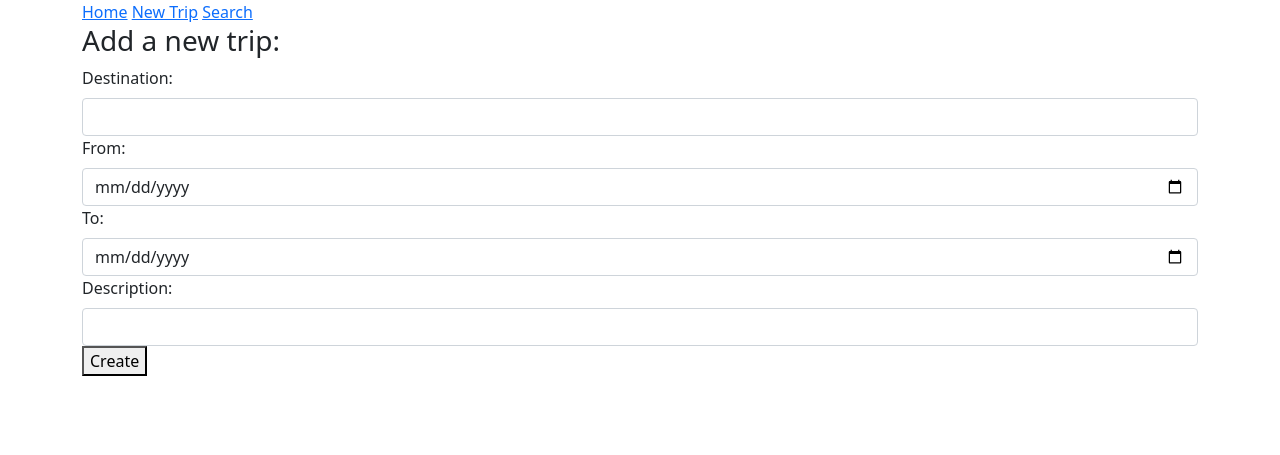
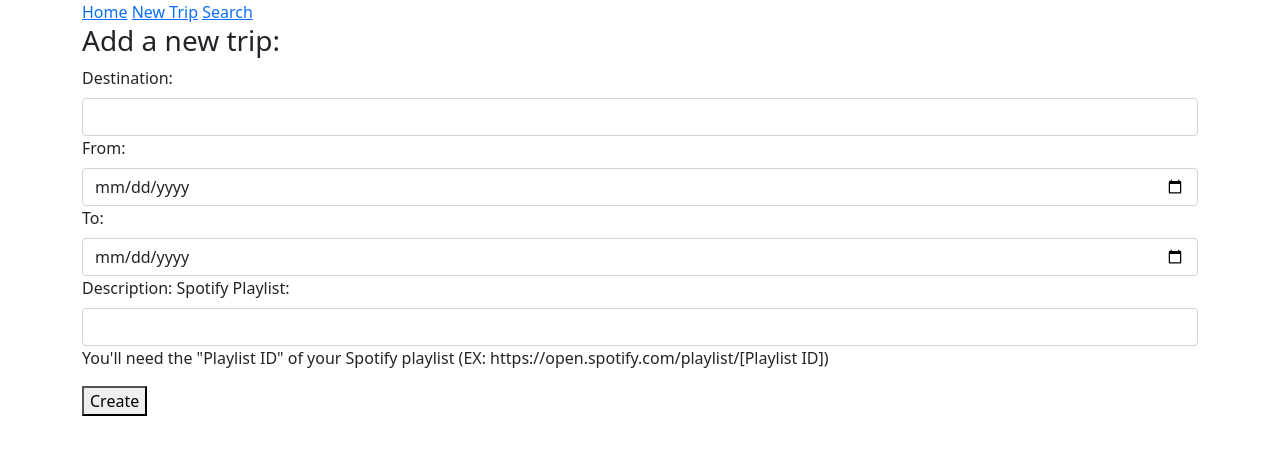
Before and after one commit to taylor-fancher/group_project, a Django app: template main/templates/new_trip.html in a window 1280 px wide. Shown: the top 455 px of the page. Run offline with Django 3.2, Linux system fonts and the light colour scheme; the template is opened without the code that fills it, so the values that code supplies are empty.

Commit message:
Added Spotify label and input along with instructions on adding Spotify playlist

```diff
--- a/main/templates/new_trip.html
+++ b/main/templates/new_trip.html
@@ -28,7 +28,9 @@
                 <label for="end_date" class="form-label">To:</label>
                 <input type="date" class="form-control" name='date_to'>
                 <label for="desc" class="form-label">Description:</label>
-                <input type="text" class='form-control' name='description'>
+                <label for="spotify" class="form-label">Spotify Playlist:</label>
+                <input type="text" class='form-control' name='spotify'>
+                <p>You'll need the "Playlist ID" of your Spotify playlist (EX: https://open.spotify.com/playlist/[Playlist ID])</p>
                 <button>Create</button>
             </form>
         </div>
```
